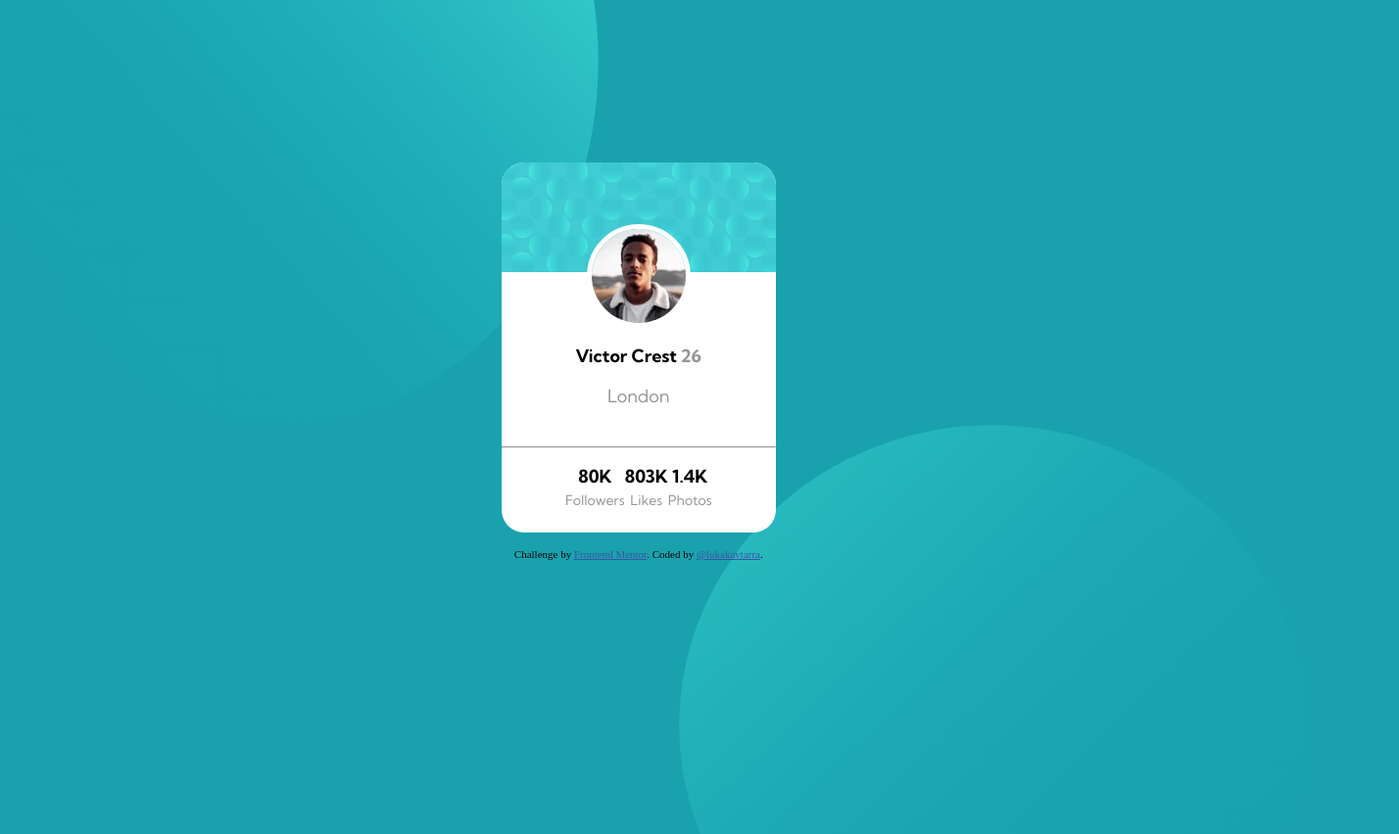
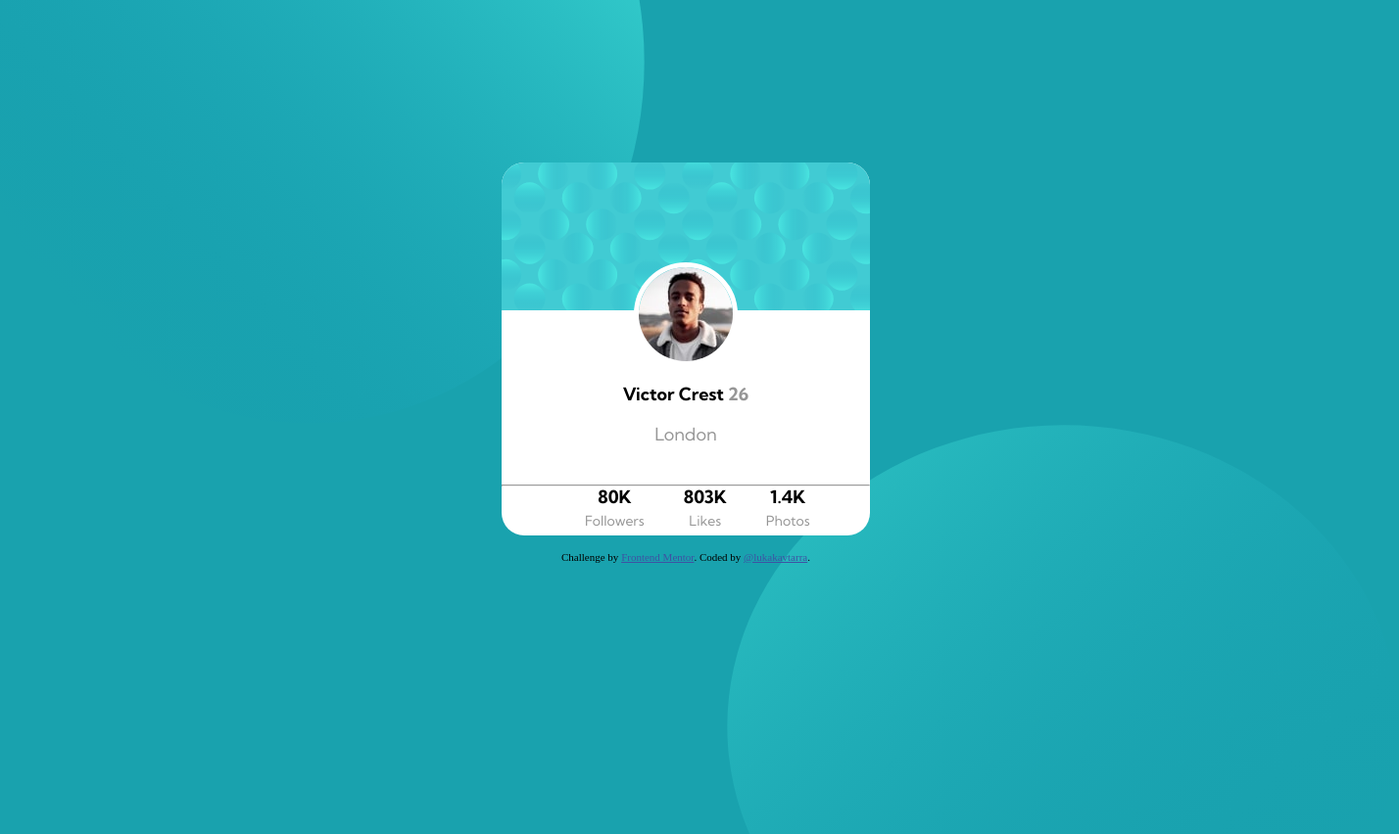
Before and after one commit to lukakavtarra/Profile-card-component-challenge-hub, a plain HTML site: page index.html in a window 1280 px wide. Shown: the whole page at 98% size, 1428 px wide, since content can reach past the window. Drawn offline with Linux system fonts and the light colour scheme.

Commit message:
Update style.css

```diff
--- a/css/style.css
+++ b/css/style.css
@@ -94,3 +94,6 @@ hr {
     bottom: -308px;
     z-index: -1;
 }
+.followers p {
+    margin:0 20px 0 20px;
+}
```
